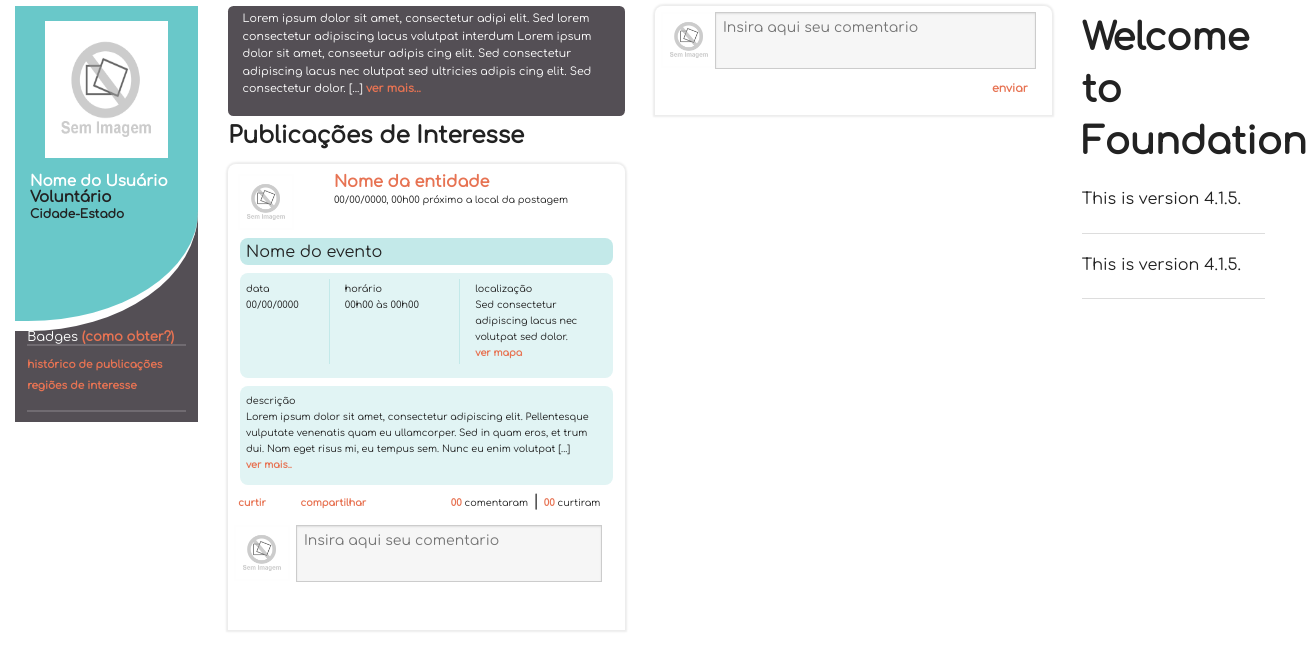
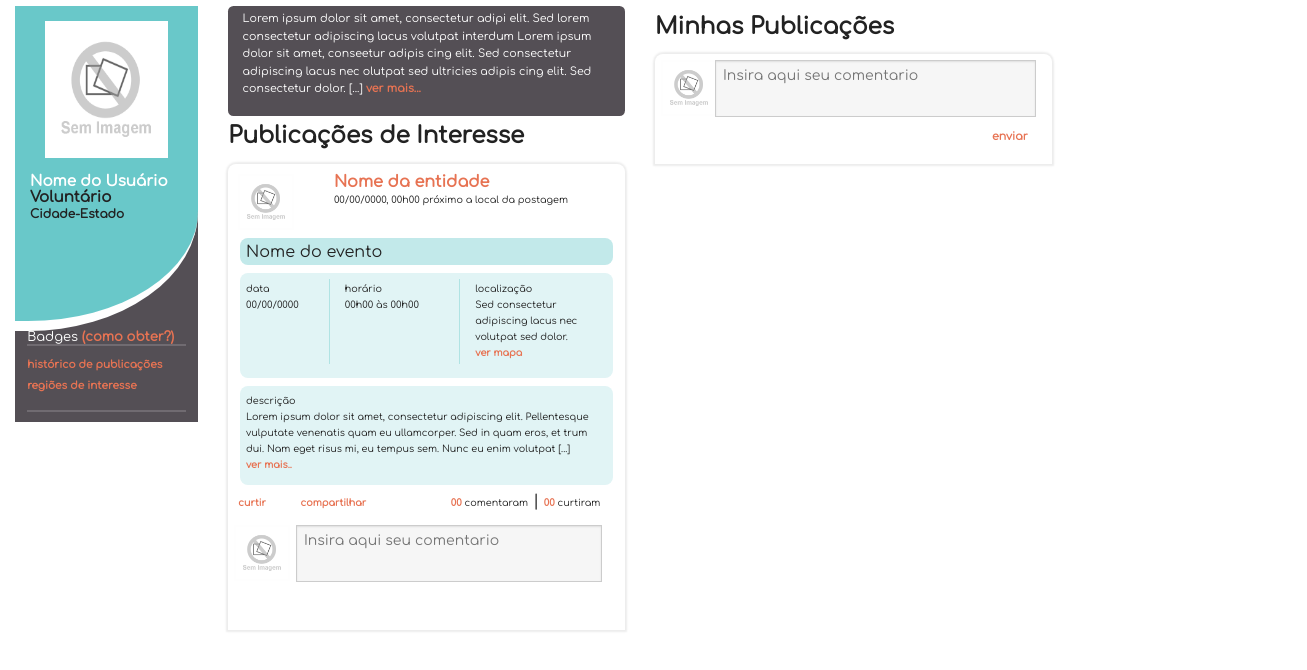
Before and after one commit to lleitep3/ui-ajuda.me, a plain HTML site: page index.html in a window 1280 px wide. Shown: the part 32-702 px from the top of the page, 1307 px wide, since content can reach past the window. Drawn offline with Linux system fonts and the light colour scheme.

Commit message:
mais ajustes

```diff
--- a/index.html
+++ b/index.html
@@ -179,6 +179,7 @@
             </div>
             <!-- FIM - timeline de interesse -->
             <div class="large-4 columns">
+                <h4>Minhas Publicações</h4>
                 <div class="large-12 columns large-centered borda-cinza arredondar-topo">
                     <form>
                         <div class="row comentario">
@@ -197,11 +198,6 @@
                 </div>
             </div>
             <div class="large-2 columns">
-                <h2>Welcome to Foundation</h2>
-                <p>This is version 4.1.5.</p>
-                <hr />
-                <p>This is version 4.1.5.</p>
-                <hr />
             </div>
         </body>
     </html>
--- a/style/pagina-inicial.css
+++ b/style/pagina-inicial.css
@@ -6,6 +6,12 @@
         Purpose of the stylesheet follows.
 */
 @import url(http://fonts.googleapis.com/css?family=Comfortaa);
+html *{
+    font-family: 'Comfortaa', cursive;
+}
+html{
+    color: #544F55;
+}
 a, a:hover, a:focus{
     color: #E77353;
     font-weight: bold;
@@ -13,19 +19,17 @@ a, a:hover, a:focus{
 a:hover{
     text-decoration: underline;
 }
-html *{
-    font-family: 'Comfortaa', cursive;
-}
+
 /* cores de fundo */
 .fundo-azul{
     background-color: #69C8C9;
 }
 .fundo-azul-titulo{
-    background-color: #C3E9E9;
+    background-color: #C2E9EA;
 }
 
 .fundo-azul-descricao{
-    background-color: #E1F4F4;
+    background-color: #E1F4F5;
 }
 
 .fundo-branco{
@@ -182,7 +186,7 @@ html *{
     border-bottom: solid #EDEDED 1px;
 }
 .box-divulgacao.evento .localizacao .columns{
-    border-left: solid #C3E9E9 1px;
+    border-left: solid #B0E3E3 1px;
     min-height: 85px;
 }
 .box-divulgacao.evento .localizacao .columns:first-child{
```
